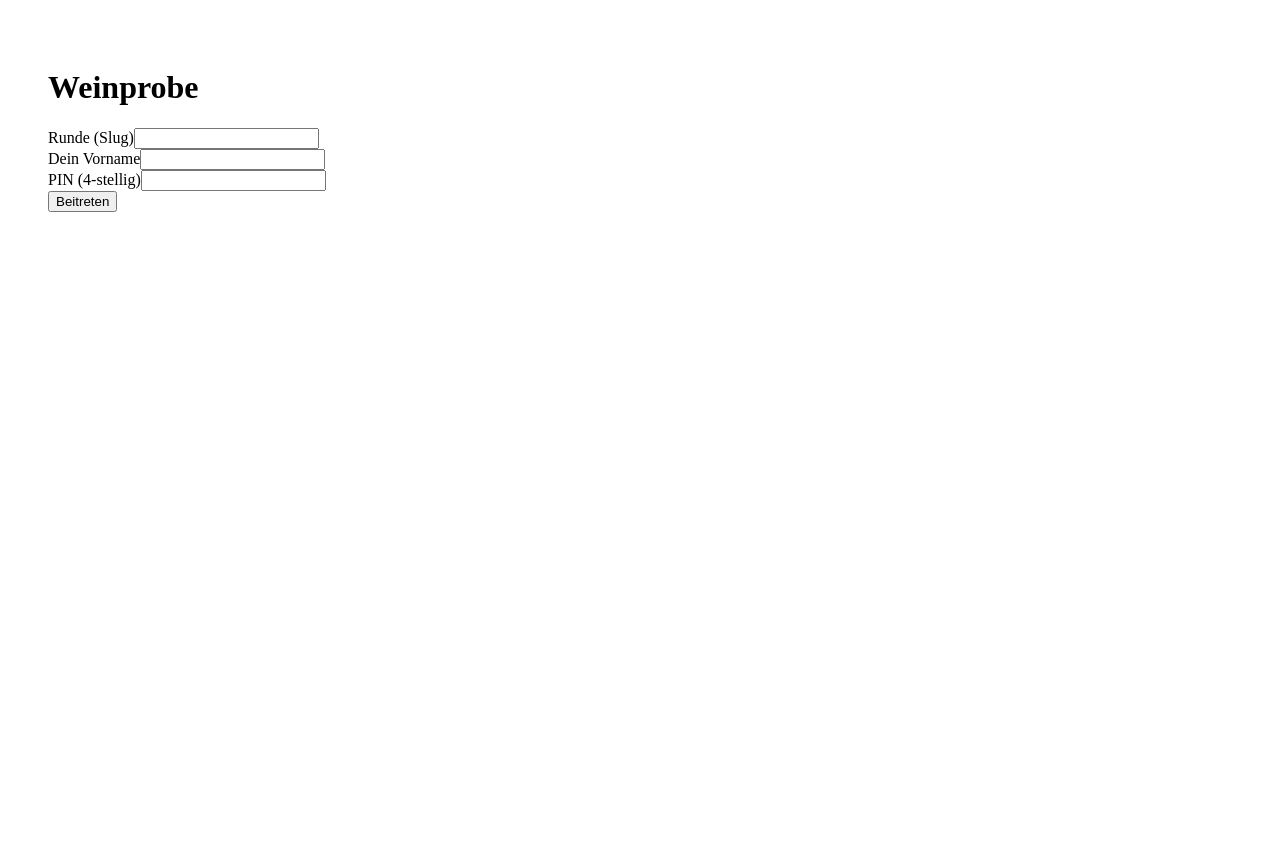
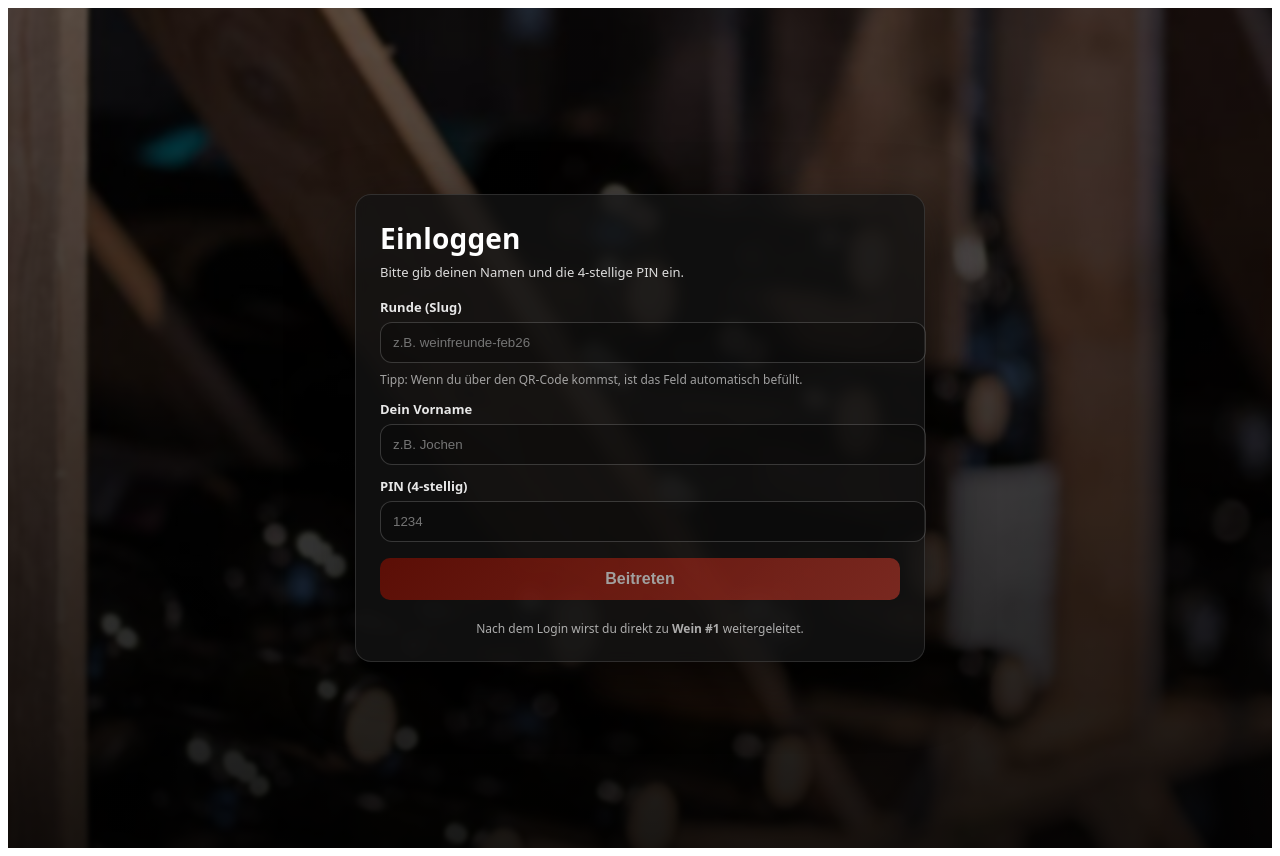
Before and after one commit to jochenwiener71/Weinfreunde-app, a Next.js app: page /join in a window 1280 px wide. Before the commit the page ends 800 px from the top, so only its background shows below. Built offline with nearby package versions, Linux system fonts and the light colour scheme.

Commit message:
Update page.tsx

```diff
--- a/app/join/page.tsx
+++ b/app/join/page.tsx
@@ -1,90 +1,303 @@
 "use client";
 
-import { useState } from "react";
-import { useRouter } from "next/navigation";
+import { useEffect, useMemo, useState } from "react";
+import { useRouter, useSearchParams } from "next/navigation";
+
+type CheckResp =
+  | { ok: true; session: any }
+  | { ok: false; error?: string };
+
+type JoinResp =
+  | { ok: true }
+  | { ok: false; error?: string };
 
 export default function JoinPage() {
   const router = useRouter();
+  const searchParams = useSearchParams();
 
-  const [slug, setSlug] = useState("");
+  const slugFromUrl = useMemo(() => {
+    return String(searchParams.get("slug") ?? "").trim();
+  }, [searchParams]);
+
+  const [slug, setSlug] = useState(slugFromUrl);
   const [name, setName] = useState("");
   const [pin, setPin] = useState("");
+
+  const [checking, setChecking] = useState(true);
+  const [submitting, setSubmitting] = useState(false);
   const [error, setError] = useState<string | null>(null);
-  const [loading, setLoading] = useState(false);
 
-  async function handleJoin(e: React.FormEvent) {
-    e.preventDefault();
+  // Keep slug input in sync when coming from QR (first load)
+  useEffect(() => {
+    if (slugFromUrl && slugFromUrl !== slug) setSlug(slugFromUrl);
+    // eslint-disable-next-line react-hooks/exhaustive-deps
+  }, [slugFromUrl]);
+
+  async function checkSession() {
+    setChecking(true);
     setError(null);
-    setLoading(true);
 
     try {
+      const res = await fetch("/api/session/check", {
+        method: "GET",
+        cache: "no-store",
+        credentials: "include",
+      });
+
+      const data = (await res.json().catch(() => ({}))) as CheckResp;
+
+      // Wenn Session vorhanden -> direkt zur Bewertung (Wein #1)
+      if (res.ok && (data as any)?.ok === true) {
+        const s = String(slug ?? "").trim();
+        if (s) {
+          router.replace(`/t/${encodeURIComponent(s)}/wine/1`);
+          return;
+        }
+      }
+    } catch {
+      // ignore (User sieht dann einfach Login)
+    } finally {
+      setChecking(false);
+    }
+  }
+
+  useEffect(() => {
+    // Session nur prüfen, wenn wir einen slug haben (QR oder manuell)
+    if (!String(slug ?? "").trim()) {
+      setChecking(false);
+      return;
+    }
+    checkSession();
+    // eslint-disable-next-line react-hooks/exhaustive-deps
+  }, [slug]);
+
+  async function submitJoin() {
+    setSubmitting(true);
+    setError(null);
+
+    try {
+      const s = String(slug ?? "").trim().toLowerCase();
+      const n = String(name ?? "").trim();
+      const p = String(pin ?? "").trim();
+
       const res = await fetch("/api/join", {
         method: "POST",
-        headers: {
-          "Content-Type": "application/json",
-        },
-        body: JSON.stringify({
-          slug: slug.trim().toLowerCase(),
-          name: name.trim(),
-          pin: pin.trim(),
-        }),
+        headers: { "content-type": "application/json" },
+        credentials: "include",
+        body: JSON.stringify({ slug: s, name: n, pin: p }),
       });
 
-      const data = await res.json();
+      const data = (await res.json().catch(() => ({}))) as JoinResp;
 
-      if (!data.ok) {
-        setError(data.error ?? "Login fehlgeschlagen");
-        setLoading(false);
+      if (!res.ok || !(data as any)?.ok) {
+        setError(String((data as any)?.error ?? "Login failed"));
         return;
       }
 
-      router.push(`/t/${slug.trim().toLowerCase()}`);
+      // ✅ Cookie ist gesetzt -> direkt in Bewertung (Wein #1)
+      router.replace(`/t/${encodeURIComponent(s)}/wine/1`);
     } catch (e: any) {
-      setError("Netzwerkfehler");
-      setLoading(false);
+      setError(e?.message ?? "Login failed");
+    } finally {
+      setSubmitting(false);
     }
   }
 
+  const canSubmit =
+    !checking &&
+    String(slug ?? "").trim().length > 0 &&
+    String(name ?? "").trim().length > 0 &&
+    String(pin ?? "").trim().length === 4;
+
   return (
-    <main style={{ padding: 40 }}>
-      <h1>Weinprobe</h1>
+    <div style={pageStyle}>
+      {/* Background wie Bewertung */}
+      <div
+        style={{
+          position: "absolute",
+          inset: 0,
+          backgroundImage: "url('/join-bg.jpg')",
+          backgroundSize: "cover",
+          backgroundPosition: "center",
+          filter: "blur(2px)",
+          transform: "scale(1.05)",
+        }}
+      />
+      <div
+        style={{
+          position: "absolute",
+          inset: 0,
+          background:
+            "linear-gradient(180deg, rgba(0,0,0,0.65) 0%, rgba(0,0,0,0.78) 60%, rgba(0,0,0,0.9) 100%)",
+        }}
+      />
 
-      <form onSubmit={handleJoin}>
+      <div style={centerWrapStyle}>
+        <div style={cardStyle}>
+          <h1 style={h1Style}>Einloggen</h1>
+          <p style={subStyle}>
+            Bitte gib deinen Namen und die 4-stellige PIN ein.
+          </p>
+
+          <div style={{ display: "grid", gap: 12 }}>
             <div>
-          <label>Runde (Slug)</label>
+              <label style={labelStyle}>Runde (Slug)</label>
               <input
                 value={slug}
                 onChange={(e) => setSlug(e.target.value)}
-            required
+                placeholder="z.B. weinfreunde-feb26"
+                style={inputStyle}
+              />
+              <div style={hintStyle}>
+                Tipp: Wenn du über den QR-Code kommst, ist das Feld automatisch befüllt.
+              </div>
+            </div>
+
+            <div>
+              <label style={labelStyle}>Dein Vorname</label>
+              <input
+                value={name}
+                onChange={(e) => setName(e.target.value)}
+                autoFocus
+                placeholder="z.B. Jochen"
+                style={inputStyle}
               />
             </div>
 
             <div>
-          <label>Dein Vorname</label>
+              <label style={labelStyle}>PIN (4-stellig)</label>
               <input
-            value={name}
-            onChange={(e) => setName(e.target.value)}
-            required
+                value={pin}
+                onChange={(e) => setPin(e.target.value)}
+                inputMode="numeric"
+                pattern="[0-9]*"
+                placeholder="1234"
+                style={inputStyle}
               />
             </div>
 
-        <div>
-          <label>PIN (4-stellig)</label>
-          <input
-            value={pin}
-            onChange={(e) => setPin(e.target.value)}
-            required
-          />
+            {error && (
+              <div style={errorBoxStyle}>
+                {error}
               </div>
+            )}
 
-        <button type="submit" disabled={loading}>
-          {loading ? "Bitte warten..." : "Beitreten"}
+            <button
+              onClick={submitJoin}
+              disabled={!canSubmit || submitting}
+              style={{
+                ...primaryBtnStyle,
+                opacity: !canSubmit || submitting ? 0.6 : 1,
+                cursor: !canSubmit || submitting ? "not-allowed" : "pointer",
+              }}
+            >
+              {submitting ? "Bitte warten …" : "Beitreten"}
             </button>
 
-        {error && (
-          <p style={{ color: "red", marginTop: 10 }}>{error}</p>
-        )}
-      </form>
-    </main>
+            <div style={footerStyle}>
+              Nach dem Login wirst du direkt zu <b>Wein #1</b> weitergeleitet.
+            </div>
+          </div>
+        </div>
+      </div>
+    </div>
   );
 }
+
+/* Styles (identisch zum Bewertungs-Look) */
+const pageStyle: React.CSSProperties = {
+  minHeight: "100vh",
+  position: "relative",
+  overflow: "hidden",
+  fontFamily: "system-ui, -apple-system, BlinkMacSystemFont",
+};
+
+const centerWrapStyle: React.CSSProperties = {
+  position: "relative",
+  zIndex: 1,
+  minHeight: "100vh",
+  display: "flex",
+  alignItems: "center",
+  justifyContent: "center",
+  padding: 20,
+};
+
+const cardStyle: React.CSSProperties = {
+  width: "100%",
+  maxWidth: 520,
+  background: "rgba(20,20,20,0.78)",
+  backdropFilter: "blur(6px)",
+  borderRadius: 16,
+  padding: 24,
+  boxShadow: "0 20px 60px rgba(0,0,0,0.5)",
+  color: "white",
+  border: "1px solid rgba(255,255,255,0.12)",
+};
+
+const h1Style: React.CSSProperties = {
+  marginTop: 0,
+  marginBottom: 6,
+  fontSize: 28,
+  textAlign: "left",
+  letterSpacing: 0.2,
+};
+
+const subStyle: React.CSSProperties = {
+  marginTop: 0,
+  marginBottom: 16,
+  opacity: 0.85,
+  fontSize: 13,
+  lineHeight: 1.4,
+};
+
+const labelStyle: React.CSSProperties = {
+  display: "block",
+  marginBottom: 6,
+  fontWeight: 800,
+  fontSize: 13,
+  opacity: 0.9,
+};
+
+const inputStyle: React.CSSProperties = {
+  width: "100%",
+  padding: 12,
+  borderRadius: 12,
+  border: "1px solid rgba(255,255,255,0.18)",
+  background: "rgba(0,0,0,0.25)",
+  color: "white",
+  outline: "none",
+};
+
+const hintStyle: React.CSSProperties = {
+  marginTop: 8,
+  fontSize: 12,
+  opacity: 0.6,
+};
+
+const primaryBtnStyle: React.CSSProperties = {
+  marginTop: 4,
+  width: "100%",
+  padding: "12px 14px",
+  borderRadius: 10,
+  border: "none",
+  background: "linear-gradient(135deg, #8e0e00, #c0392b)",
+  color: "white",
+  fontSize: 16,
+  fontWeight: 900,
+};
+
+const errorBoxStyle: React.CSSProperties = {
+  borderRadius: 12,
+  padding: 12,
+  background: "rgba(255, 80, 80, 0.12)",
+  border: "1px solid rgba(255, 80, 80, 0.30)",
+  color: "#ffd1d1",
+  fontSize: 13,
+};
+
+const footerStyle: React.CSSProperties = {
+  marginTop: 8,
+  fontSize: 12,
+  opacity: 0.65,
+  textAlign: "center",
+};
```
Lines whose indentation alone changed are shown as unchanged.
